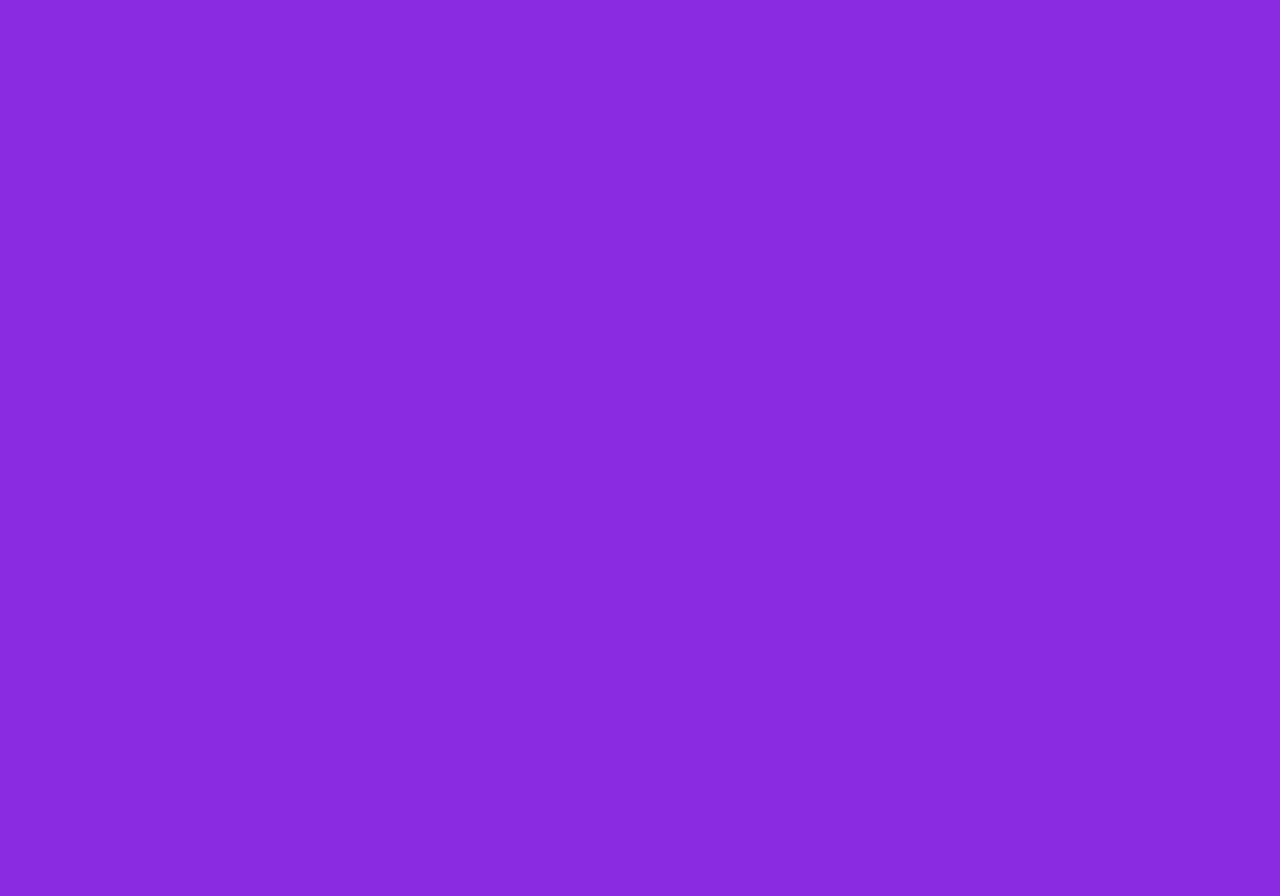
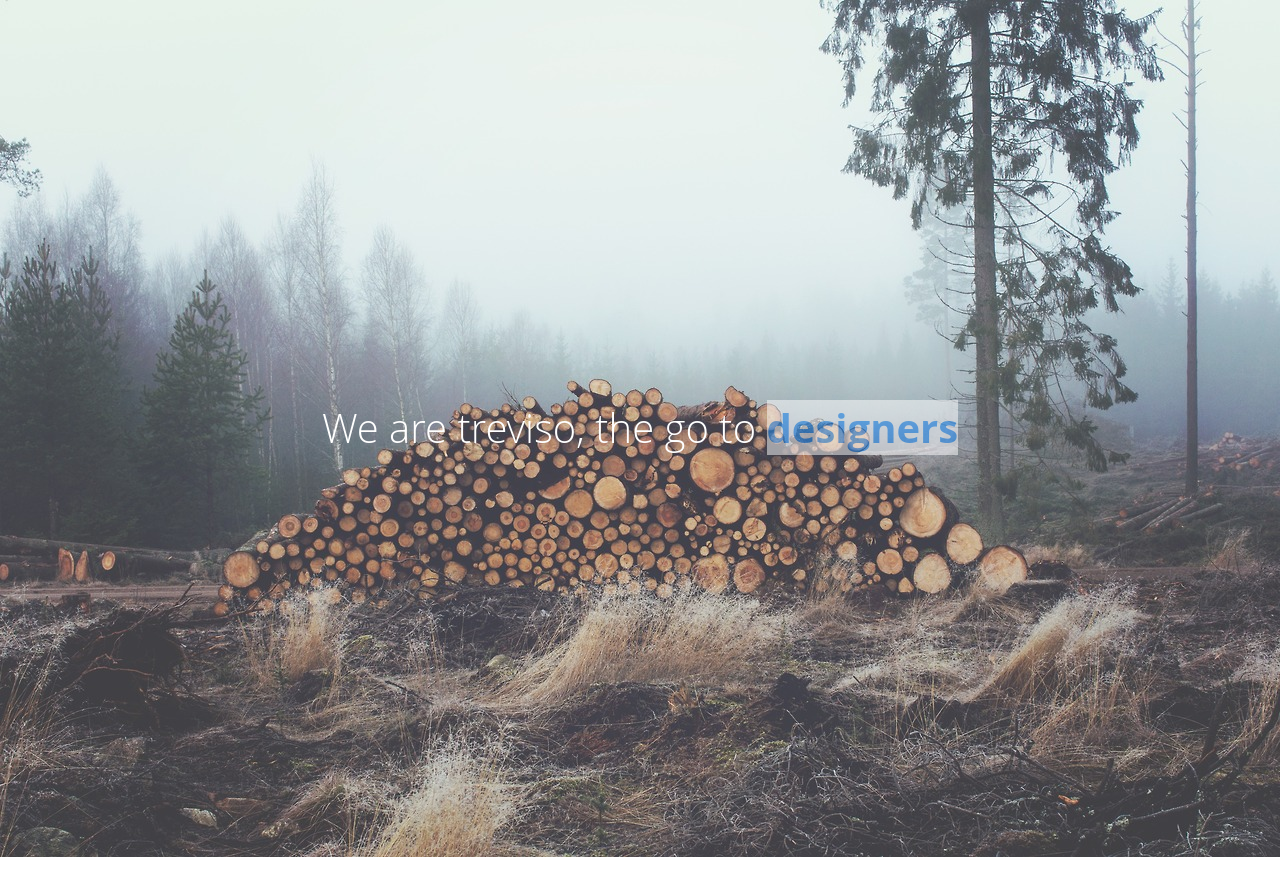
Before and after one commit to lily222/lily222.github.io, a plain HTML site: page practice_1/index.html in a window 1280 px wide. Shown: the top 896 px of the page. After the commit the page ends 857 px from the top, so only its background shows below. Drawn offline with Linux system fonts and the light colour scheme.

Commit message:
add header_img

```diff
--- a/practice_1/css/index.css
+++ b/practice_1/css/index.css
@@ -48,8 +48,54 @@ a{
 	font-weight: bold;
 }
 
+
+
+/*头部的图片*/
 #header_img{
-	width: 100%;
-	height: 5000px;
-	background: blueviolet;
+	width:100%;
 }
+#header_img img{
+	position:absolute;
+	width:100%;
+	z-index:-1;
+	background-repeat: no-repeat;
+}
+.text{
+	position: absolute;
+    top: 50%;
+    width: 100%;
+}
+.text h1{
+	color:#fff;
+	font-family: "Open Sans", Verdana, Arial, sans-serif;
+	font-weight: 300;
+	font-size: 40px;
+	text-align: center;
+}
+.text b{
+	opacity: 0.5;
+	background:#fff;
+	color:dodgerblue;
+	animation: text_change 3s;
+
+}
+@keyframes text_change{
+	0%{opacity: 0;}
+	50%{opacity: 1;}
+	100%{opacity: 0;}
+}
+@-moz-keyframes name{
+	0%{opacity: 0;}
+	50%{opacity: 1;}
+	100%{opacity: 0;}
+}
+@-ms-keyframes name{
+	0%{opacity: 0;}
+	50%{opacity: 1;}
+	100%{opacity: 0;}
+}
+@-webkit-keyframes name{
+	0%{opacity: 0;}
+	50%{opacity: 1;}
+	100%{opacity: 0;}
+}
--- a/practice_1/index.html
+++ b/practice_1/index.html
@@ -25,7 +25,14 @@
 		</div>
 
 		<!--头部的图片-->
-		<div id="header_img"></div>
+		<div id="header_img">
+			<img src="img/home_bg.jpg">
+			<div class="text">
+			  <h1>
+				We are treviso, the go to <b>designers</b>
+			  </h1>
+			</div>
+		</div>
 
 		<!--头部的句子-->
 		<div id="header_sentence"></div>
```
